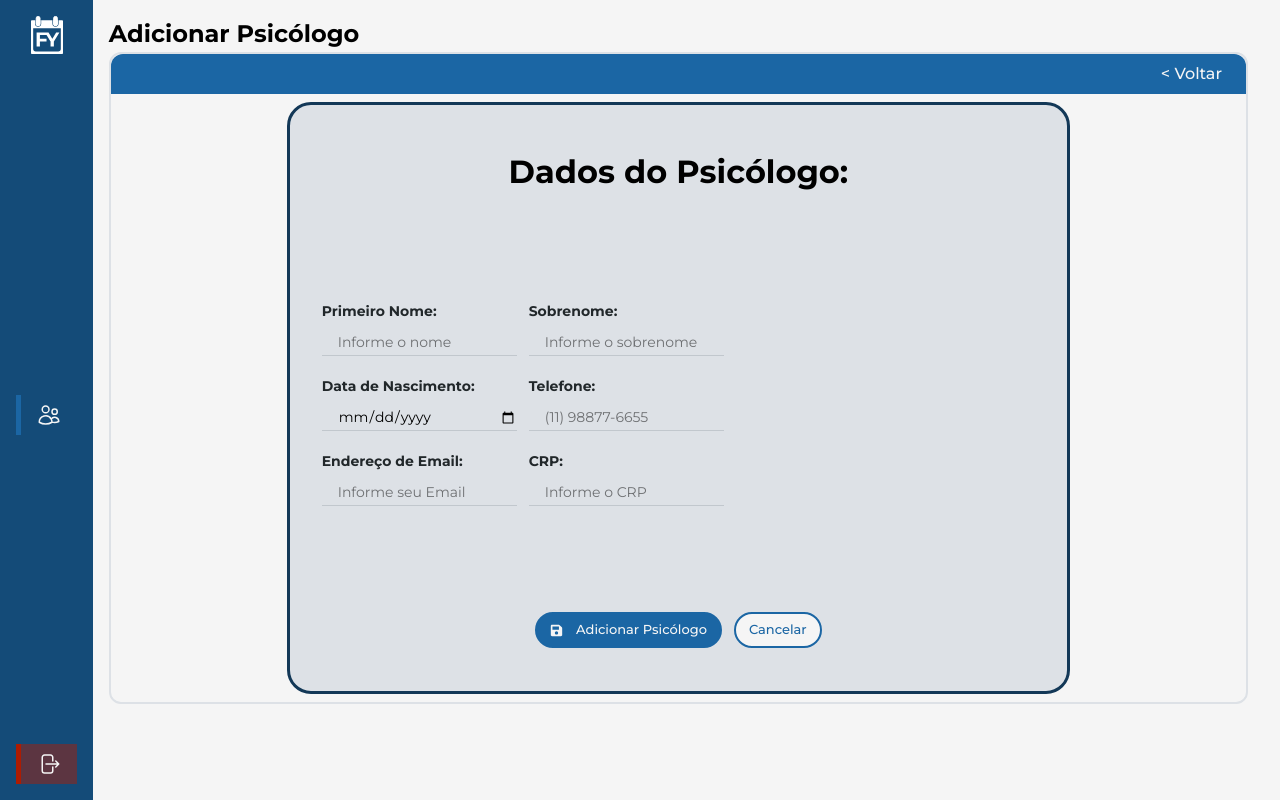
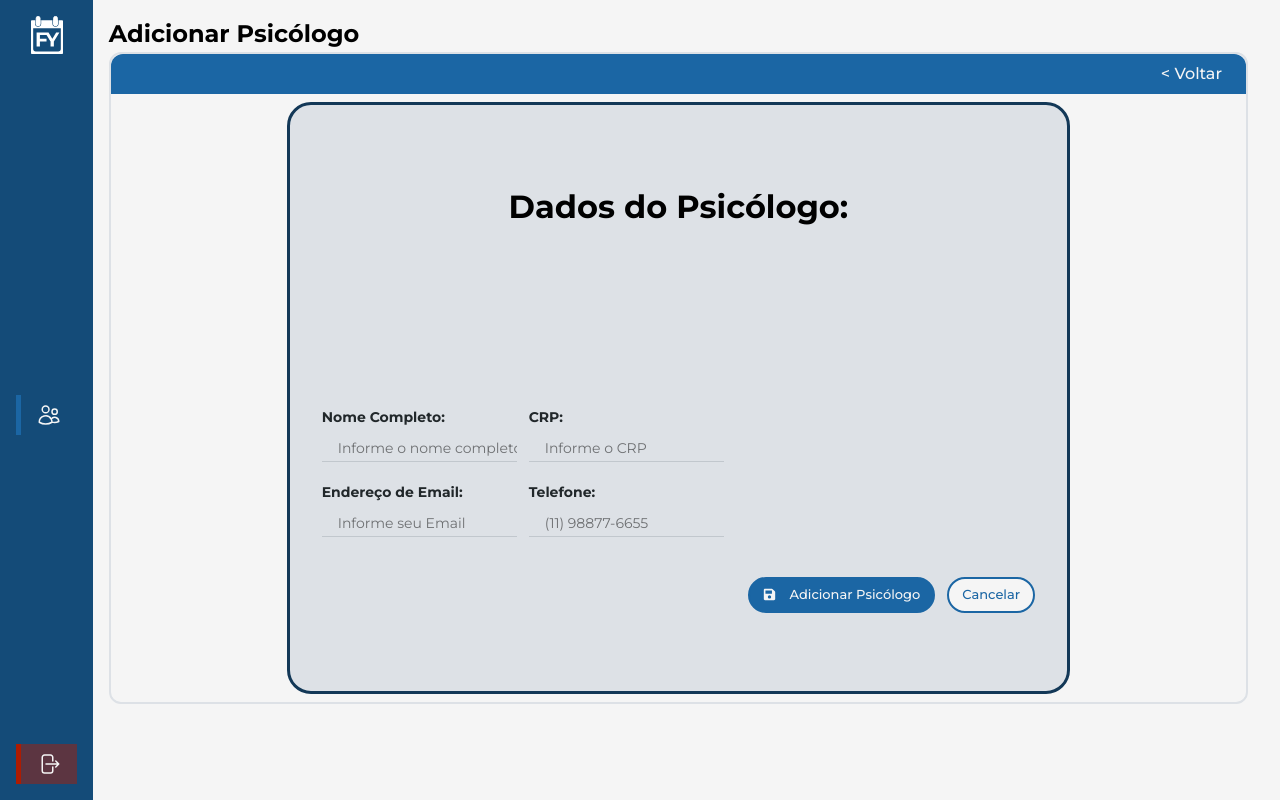
Before and after one commit to KauanPaschoal/web-projeto, a React (Vite) app: page /dashboard/psicologos/adicionar in a window 1280 px wide. Built offline with nearby package versions, Linux system fonts and the light colour scheme.

Commit message:
feat: fetch adicionar e listar psicologos

```diff
--- a/src/pages/dashboard/agendamentos/Agendamentos.jsx
+++ b/src/pages/dashboard/agendamentos/Agendamentos.jsx
@@ -87,14 +87,34 @@ const Agendamentos = () => {
 
   useEffect(() => {
     const fetchAgendamentos = async () => {
-      try{
+        try {
             setLoading(true);
-          const agendamentos = await getAgendamentos();
-          if (Array.isArray(agendamentos)) {
-            setAgendamentos(agendamentos);
-            console.log("Agendamentos:", agendamentos);
+            const response = await getAgendamentos();
+
+            if (Array.isArray(response)) {
+                // Transforma os dados para garantir que `data` e `hora` estejam no formato correto
+                const agendamentosTransformados = response.map((agendamento) => ({
+                    ...agendamento,
+                    date: agendamento.data
+                        ? new Date(agendamento.data).toLocaleDateString('pt-BR', {
+                              day: '2-digit',
+                              month: '2-digit',
+                              year: 'numeric',
+                          })
+                        : null, // Converte `data` para o formato DD/MM/YYYY
+                    timeSlot: agendamento.hora
+                        ? `${agendamento.hora.hour.toString().padStart(2, '0')}:${agendamento.hora.minute
+                              .toString()
+                              .padStart(2, '0')}` // Converte `hora` para o formato HH:MM
+                        : '00:00',
+                    patientName: agendamento.fkPaciente?.nome || 'Desconhecido', // Nome do paciente
+                    status: agendamento.statusSessao || 'Indefinido', // Status da sessão
+                }));
+
+                setAgendamentos(agendamentosTransformados);
+                console.log("Agendamentos transformados:", agendamentosTransformados);
             } else {
-            console.error("A resposta da API não é um array:", agendamentos);
+                console.error("A resposta da API não é um array:", response);
             }
         } catch (error) {
             console.error("Erro ao encontrar agendamentos:", error);
@@ -102,8 +122,9 @@ const Agendamentos = () => {
             setLoading(false);
         }
     };
+
     fetchAgendamentos();
-    },[]);
+}, []);
 
 
 
--- a/src/pages/dashboard/psicologos/adicionarPsicologo/adicionarPsicologo.jsx
+++ b/src/pages/dashboard/psicologos/adicionarPsicologo/adicionarPsicologo.jsx
@@ -4,45 +4,136 @@ import MenuLateralComponent from "../../components/MenuLateral/MenuLateralCompon
 import "./adicionarPsicologo.css";
 import MainComponent from "../../components/MainComponent/MainComponent";
 import MenuPsicologo from "../components/menuPsicologo/menuPsicologo";
-
+import { postPsicologo } from "../../../../provider/api/psicologos/fetchs-psicologos";
+import { errorMessage, responseMessage } from "../../../../utils/alert";
+import { useState } from "react";
 
 const AdicionarPsicologo = () => {
+    const [formData, setFormData] = useState({
+        nome: "",
+        crp: "",
+        email: "",
+        senha: "123456", // Senha padrão para fins de teste
+        telefone: "",
+        fkRoles: {
+            id: 3, // ID do papel (role) para psicólogos
+            role: "PSICOLOGO",
+        },
+        status: "ATIVO", // Status padrão
+    });
+
+    const handleChange = (e) => {
+        const { name, value } = e.target;
+        setFormData((prev) => ({
+            ...prev,
+            [name]: value,
+        }));
+    };
+
+    const handleSubmit = async (e) => {
+        e.preventDefault();
+
+        try {
+            // Envia os dados do psicólogo para a API
+            await postPsicologo(formData);
+
+            responseMessage("Psicólogo adicionado com sucesso!");
+            // Redireciona para a lista de psicólogos
+            setTimeout(() => {
+                window.location.href = "/dashboard/psicologos";
+            }, 2000);
+        } catch (error) {
+            console.error("Erro ao adicionar psicólogo:", error);
+            errorMessage("Erro ao adicionar psicólogo. Tente novamente.");
+        }
+    };
+
     return (
         <>
-            <MenuPsicologo></MenuPsicologo>
-            <MainComponent title="Adicionar Psicólogo" headerContent={<button className="btn_agendamento" onClick={() => window.location.href = '/dashboard/psicologos'}>
+            <MenuPsicologo />
+            <MainComponent
+                title="Adicionar Psicólogo"
+                headerContent={
+                    <button
+                        className="btn_agendamento"
+                        onClick={() => window.location.href = "/dashboard/psicologos"}
+                    >
                         {"< Voltar"}
-            </button>}>
+                    </button>
+                }
+            >
                 <div className="container-psicologo">
                     <h2>Dados do Psicólogo: </h2>
-                    <form className="flex flex-col gap-5 w-full" action="" method="post">
-                        <div className="flex gap-3" >
-                            <InputField type="text" name="primeiroNome" labelTitle="Primeiro Nome" placeholder={"Informe o nome"} width={'w-[50%]'} required />
-                            <InputField type="text" name="sobrenome" labelTitle="Sobrenome" placeholder={"Informe o sobrenome"} width={'w-[50%]'} required />
+                    <form
+                        className="flex flex-col gap-5 w-full"
+                        onSubmit={handleSubmit}
+                    >
+                        <div className="flex gap-3">
+                            <InputField
+                                type="text"
+                                name="nome"
+                                labelTitle="Nome Completo"
+                                placeholder="Informe o nome completo"
+                                width="w-[50%]"
+                                required
+                                value={formData.nome}
+                                onChange={handleChange}
+                            />
+                            <InputField
+                                type="text"
+                                name="crp"
+                                labelTitle="CRP"
+                                placeholder="Informe o CRP"
+                                width="w-[50%]"
+                                required
+                                value={formData.crp}
+                                onChange={handleChange}
+                            />
                         </div>
 
-                        <div className="flex gap-3" >
-                            <InputField type="date" name="dataNascimento" labelTitle="Data de Nascimento" width={'w-[50%]'} required />
-                            <InputField type="number" name="telefone" labelTitle="Telefone" placeholder={"(11) 98877-6655"} width={'w-[50%]'} required />
+                        <div className="flex gap-3">
+                            <InputField
+                                type="email"
+                                name="email"
+                                labelTitle="Endereço de Email"
+                                placeholder="Informe seu Email"
+                                width="w-[50%]"
+                                required
+                                value={formData.email}
+                                onChange={handleChange}
+                            />
+                            <InputField
+                                type="text"
+                                name="telefone"
+                                labelTitle="Telefone"
+                                placeholder="(11) 98877-6655"
+                                width="w-[50%]"
+                                required
+                                value={formData.telefone}
+                                onChange={handleChange}
+                            />
                         </div>
-                        <div className="flex gap-3">
-                            <InputField type="email" name="email" labelTitle="Endereço de Email" placeholder={"Informe seu Email"} width={'w-[50%]'} required />
-                            <InputField type="text" name="CRP" labelTitle="CRP" placeholder={"Informe o CRP"} width={'w-[50%]'} required />
-                        </div>
-                    </form>
                         <div className="flex gap-3 justify-end mt-5">
-                        <button className="btn_primario flex rounded-full" >
+                            <button
+                                type="submit"
+                                className="btn_primario flex rounded-full"
+                            >
                                 <FaSave className="icon-save" />
                                 Adicionar Psicólogo
                             </button>
-                        <button className="btn_secundario flex rounded-full" >
+                            <button
+                                type="button"
+                                className="btn_secundario flex rounded-full"
+                                onClick={() => window.location.href = "/dashboard/psicologos"}
+                            >
                                 Cancelar
                             </button>
                         </div>
+                    </form>
                 </div>
             </MainComponent>
         </>
     );
-}
+};
 
 export default AdicionarPsicologo;
--- a/src/provider/api/agendamentos/fetchs-agendamentos.js
+++ b/src/provider/api/agendamentos/fetchs-agendamentos.js
@@ -21,7 +21,7 @@ export const getAgendamentos = async () => {
                 'Content-Type': 'application/json',
             },
         });
-        console.log("response: " + response.data)
+        console.log("response: ", response.data)
         return response.data;
     } catch (error) {
         console.error('Erro ao encontrar agendamentos:', error);
--- a/vite.config.js
+++ b/vite.config.js
@@ -25,6 +25,12 @@ export default defineConfig({
         secure: false,
         rewrite: (path) => path.replace(/^\/sessoes/, "/sessoes"),
       },
+      "/psicologos": {
+        target: "http://localhost:8080/",
+        changeOrigin: true,
+        secure: false,
+        rewrite: (path) => path.replace(/^\/psicologos/, "/psicologos"),
+      },
     },
   },
 });
```
Also changed, not shown: src/pages/dashboard/psicologos/psicologos.jsx (+44 -38 lines). Lines whose indentation alone changed are shown as unchanged.
